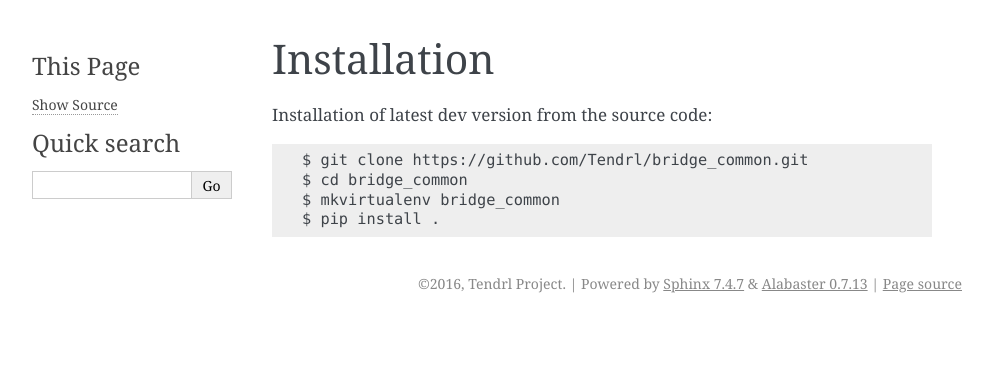
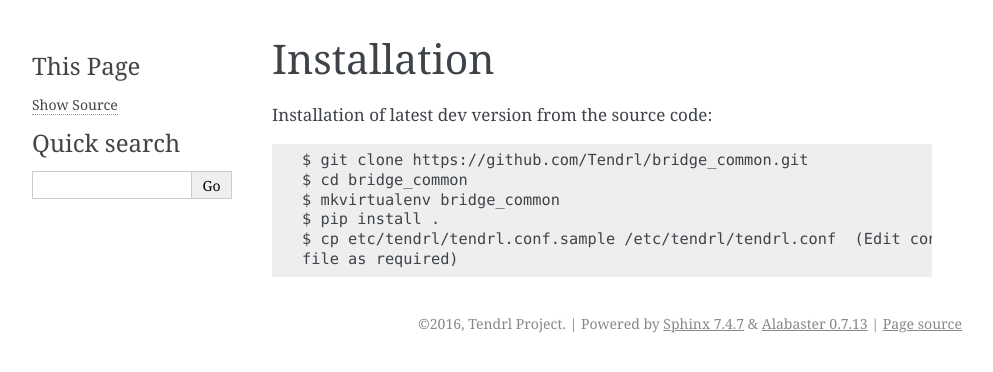
Before and after one commit to Tendrl/commons, a Sphinx documentation site: the page built from doc/source/installation.rst, in a window 1280 px wide. Shown: the top 372 px of the page, without its empty margins (148-1141 px from the left). Built offline with Sphinx 7.4.7, drawn with Linux system fonts in a browser that asks for light colours.

Commit message:
Improve installation steps, Adds help for config flags

```diff
--- a/doc/source/installation.rst
+++ b/doc/source/installation.rst
@@ -8,3 +8,5 @@ Installation of latest dev version from the source code::
     $ cd bridge_common
     $ mkvirtualenv bridge_common
     $ pip install .
+    $ cp etc/tendrl/tendrl.conf.sample /etc/tendrl/tendrl.conf  (Edit conf
+    file as required)
```
Also changed, not shown: 2 other files.
